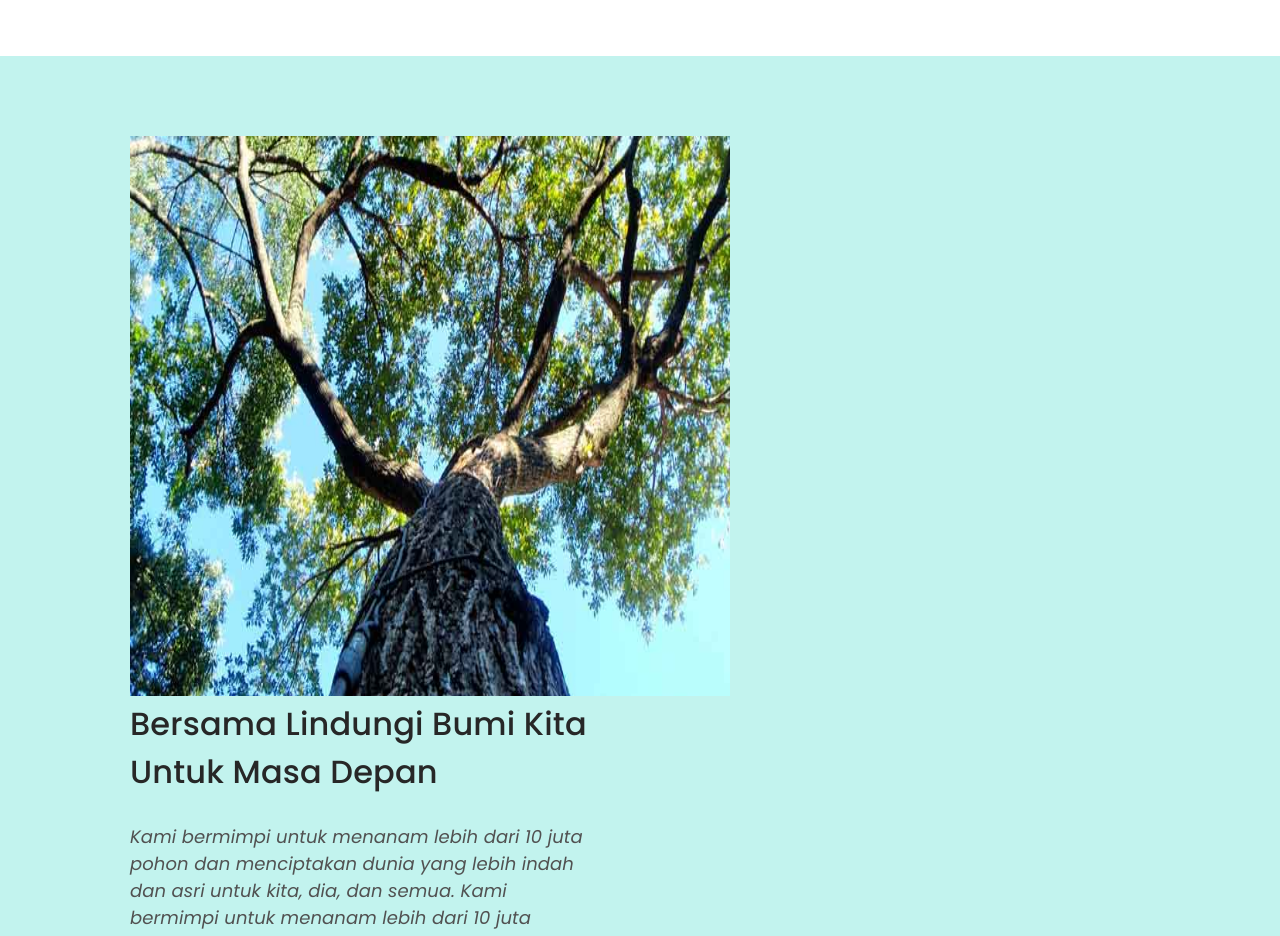
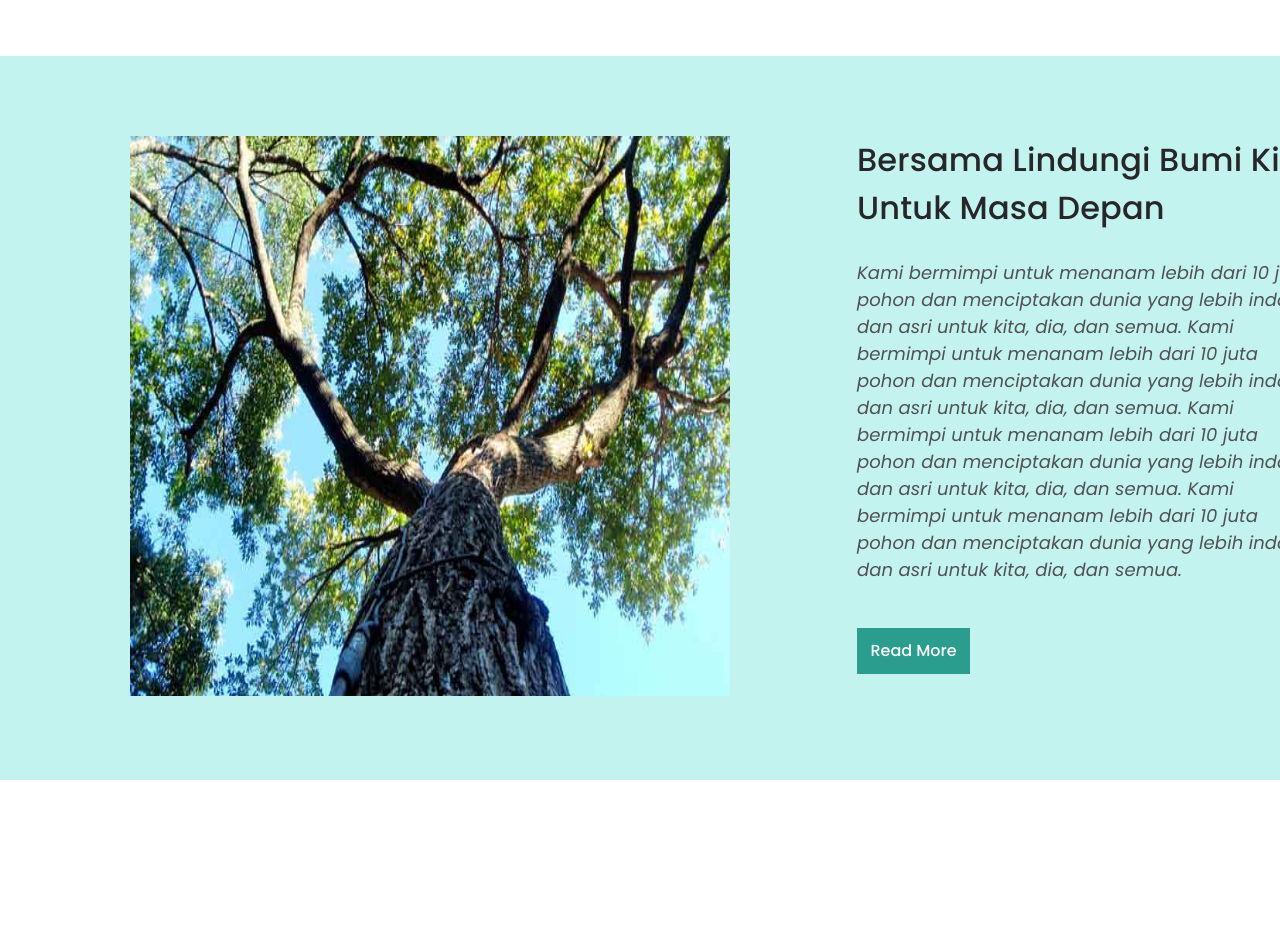
Before and after one commit to nikolozjul28/davaleba-5, a plain HTML site: page index.html in a window 1280 px wide. Shown: the part 960-1896 px from the top of the page. After the commit the page ends 1740 px from the top, so only its background shows below. Drawn offline with Linux system fonts and the light colour scheme.

Commit message:
Update index.html

```diff
--- a/index.html
+++ b/index.html
@@ -53,6 +53,8 @@
 
     <section class="section1">
         <img class="section1_image" src="images/c885e06a5c75c1cd62ba44aa01f92b82.jpeg" alt="image1here" />
+
+       <div class="section1_div">
         <h2>Bersama Lindungi Bumi Kita
             Untuk Masa Depan</h2>
 
@@ -61,6 +63,7 @@
         </p>
 
         <button class="section1_button" type="button">Read More</button>
+    </div>
     </section>
 
 </body>
```
